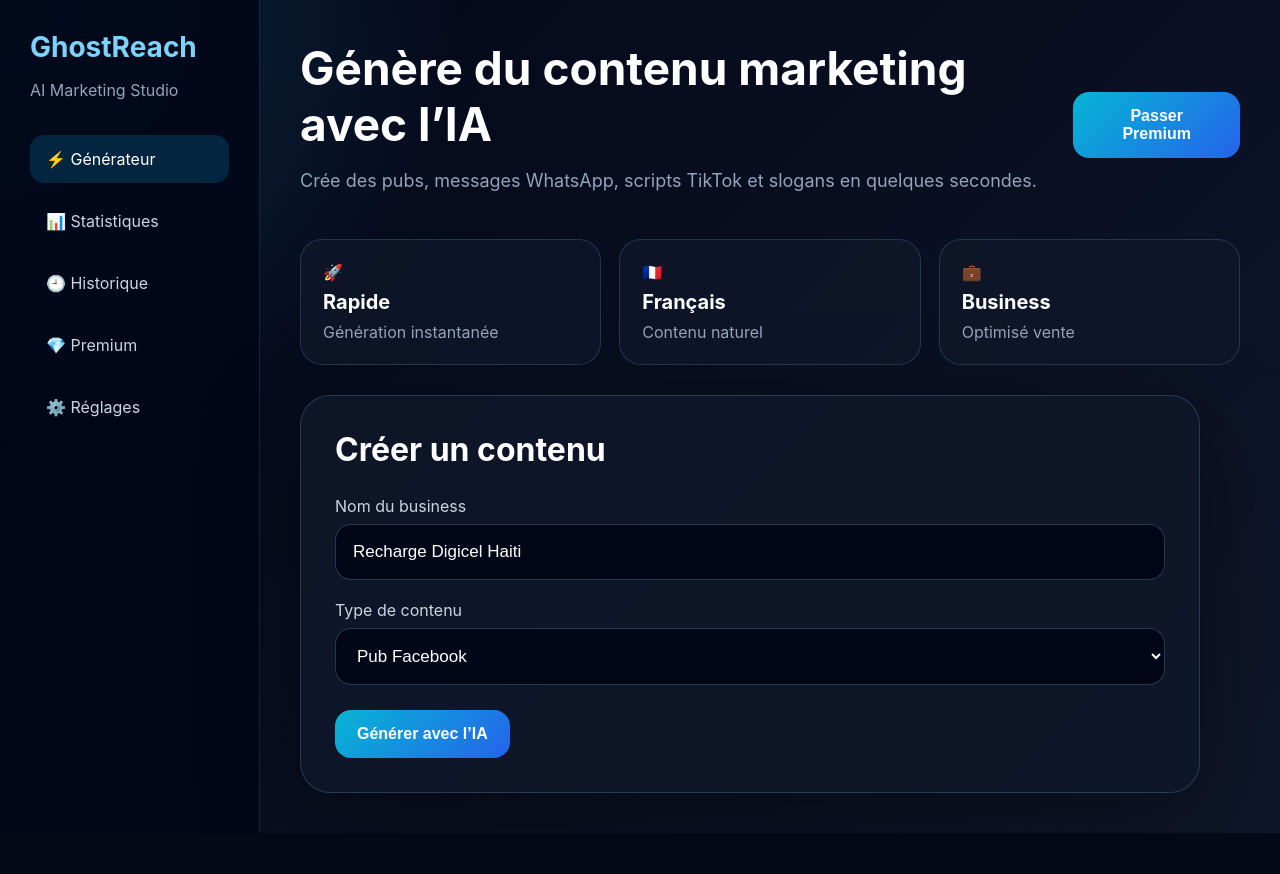
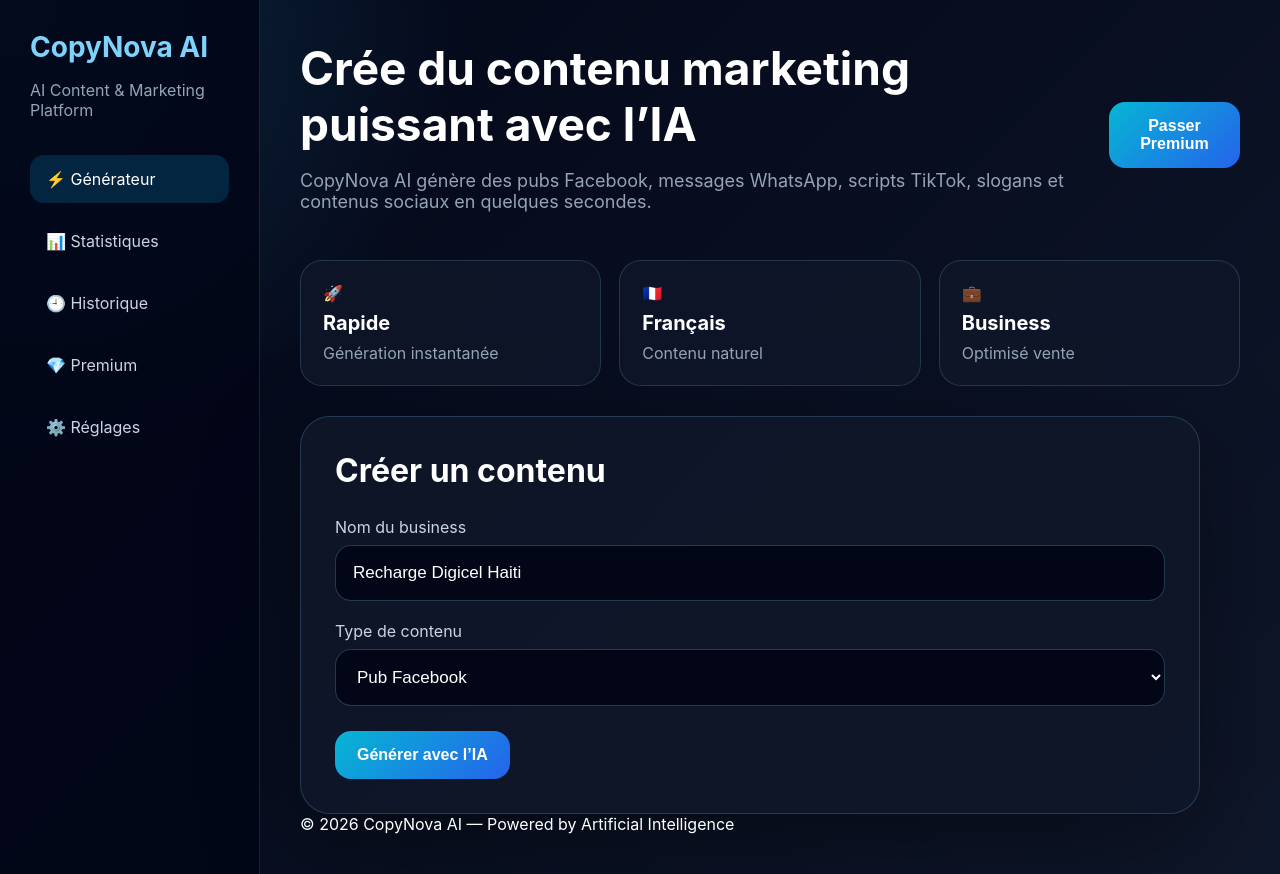
Before and after one commit to mulerlouis03/ghostreach-ai-v2, a React (Vite) app: page / in a window 1280 px wide. Before the commit the page ends 833 px from the top, so only its background shows below. Built offline with nearby package versions, Linux system fonts and the light colour scheme.

Commit message:
rebrand to copynova ai

```diff
--- a/src/main.jsx
+++ b/src/main.jsx
@@ -36,8 +36,8 @@ function App() {
   return (
     <div className="layout">
       <aside className="sidebar">
-        <h2>GhostReach</h2>
-        <p>AI Marketing Studio</p>
+        <h2>CopyNova AI</h2>
+        <p>AI Content & Marketing Platform</p>
 
         <nav>
           <span className="active">⚡ Générateur</span>
@@ -51,8 +51,11 @@ function App() {
       <main className="main">
         <header className="hero">
           <div>
-            <h1>Génère du contenu marketing avec l’IA</h1>
-            <p>Crée des pubs, messages WhatsApp, scripts TikTok et slogans en quelques secondes.</p>
+            <h1>Crée du contenu marketing puissant avec l’IA</h1>
+            <p>
+              CopyNova AI génère des pubs Facebook, messages WhatsApp,
+              scripts TikTok, slogans et contenus sociaux en quelques secondes.
+            </p>
           </div>
           <button className="premium">Passer Premium</button>
         </header>
@@ -67,7 +70,11 @@ function App() {
           <h2>Créer un contenu</h2>
 
           <label>Nom du business</label>
-          <input value={business} onChange={(e) => setBusiness(e.target.value)} />
+          <input
+            value={business}
+            onChange={(e) => setBusiness(e.target.value)}
+            placeholder="Ex : salon de coiffure, recharge mobile, boutique..."
+          />
 
           <label>Type de contenu</label>
           <select value={type} onChange={(e) => setType(e.target.value)}>
@@ -94,6 +101,10 @@ function App() {
             </div>
           )}
         </section>
+
+        <footer className="footer">
+          © 2026 CopyNova AI — Powered by Artificial Intelligence
+        </footer>
       </main>
     </div>
   );
```
